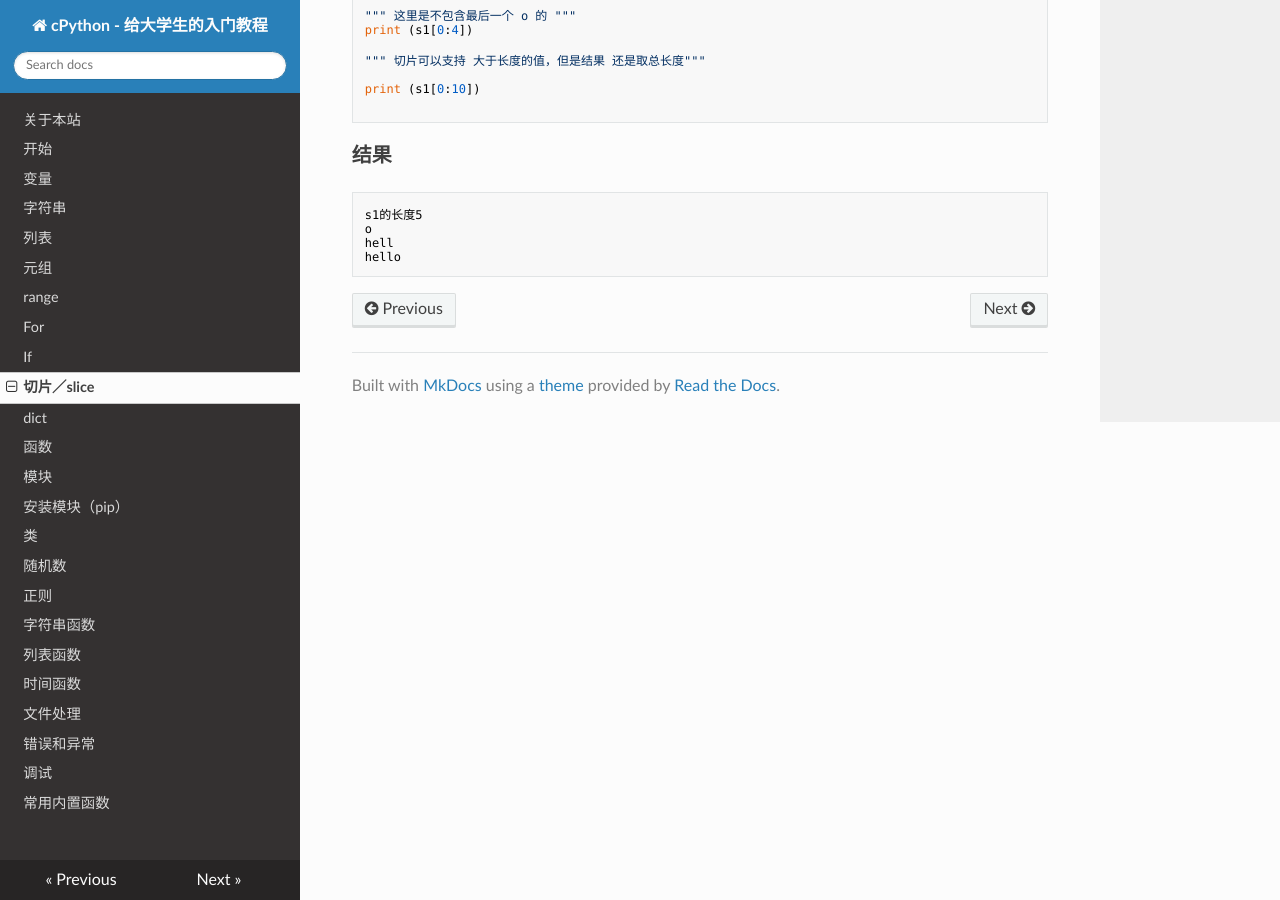
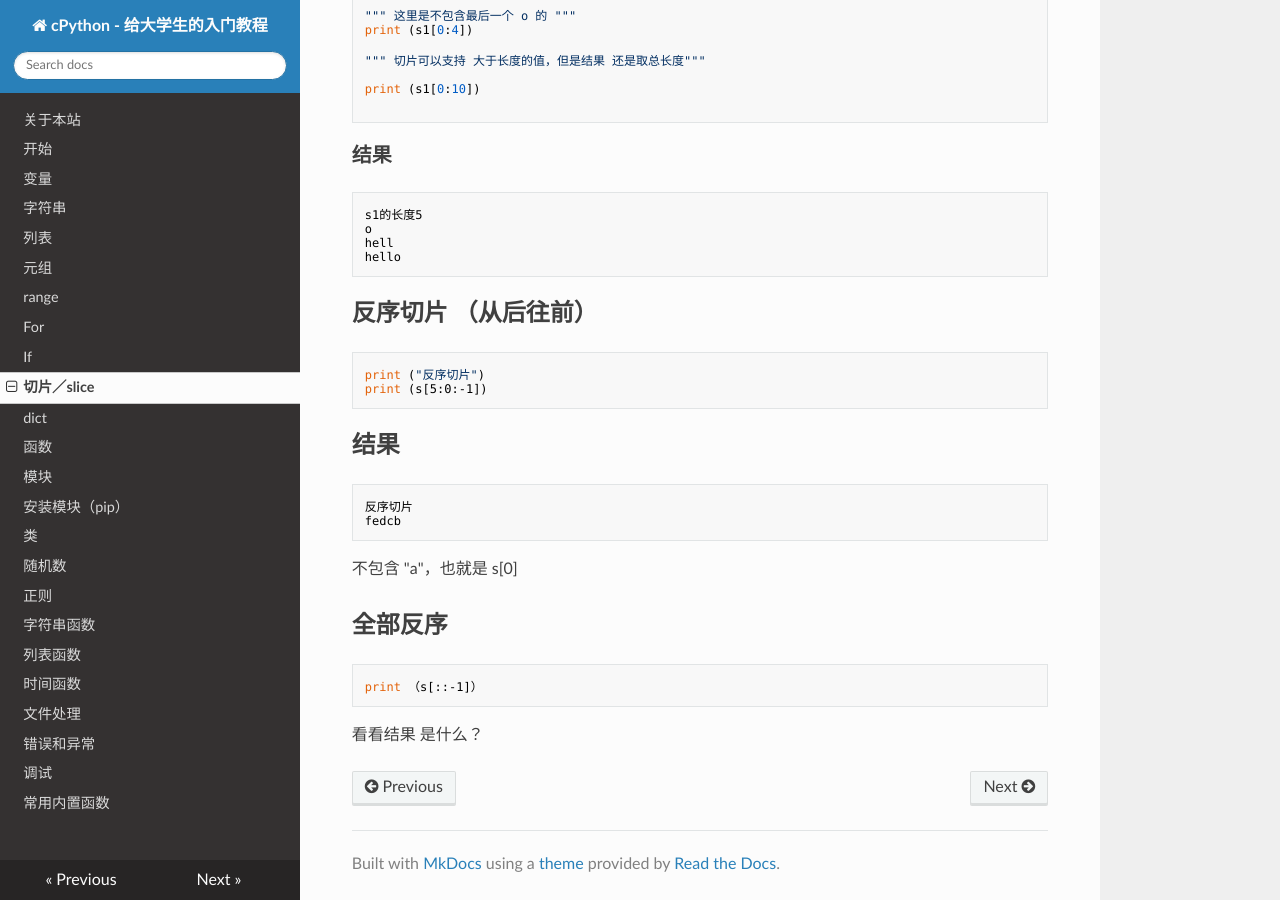
Before and after one commit to asmcos/cpython, an MkDocs documentation site: the page built from docs/slice.md, in a window 1280 px wide and 900 px high, scrolled down 1477 px. Built offline with MkDocs 1.6.1, drawn with Linux system fonts in a browser that asks for light colours; nearby versions of some CDN libraries; old or Windows-style settings are respelled for this version of MkDocs.

Commit message:
增加slice

````diff
--- a/docs/slice.md
+++ b/docs/slice.md
@@ -91,3 +91,27 @@ o
 hell
 hello
 ```
+
+## 反序切片 （从后往前）
+
+```
+print ("反序切片")
+print (s[5:0:-1])
+```
+
+## 结果
+
+```
+反序切片
+fedcb
+```
+
+不包含 "a"，也就是 s[0]
+
+## 全部反序
+
+```
+print （s[::-1]）
+```
+
+看看结果 是什么？
````
Also changed, not shown: 1 other file.
